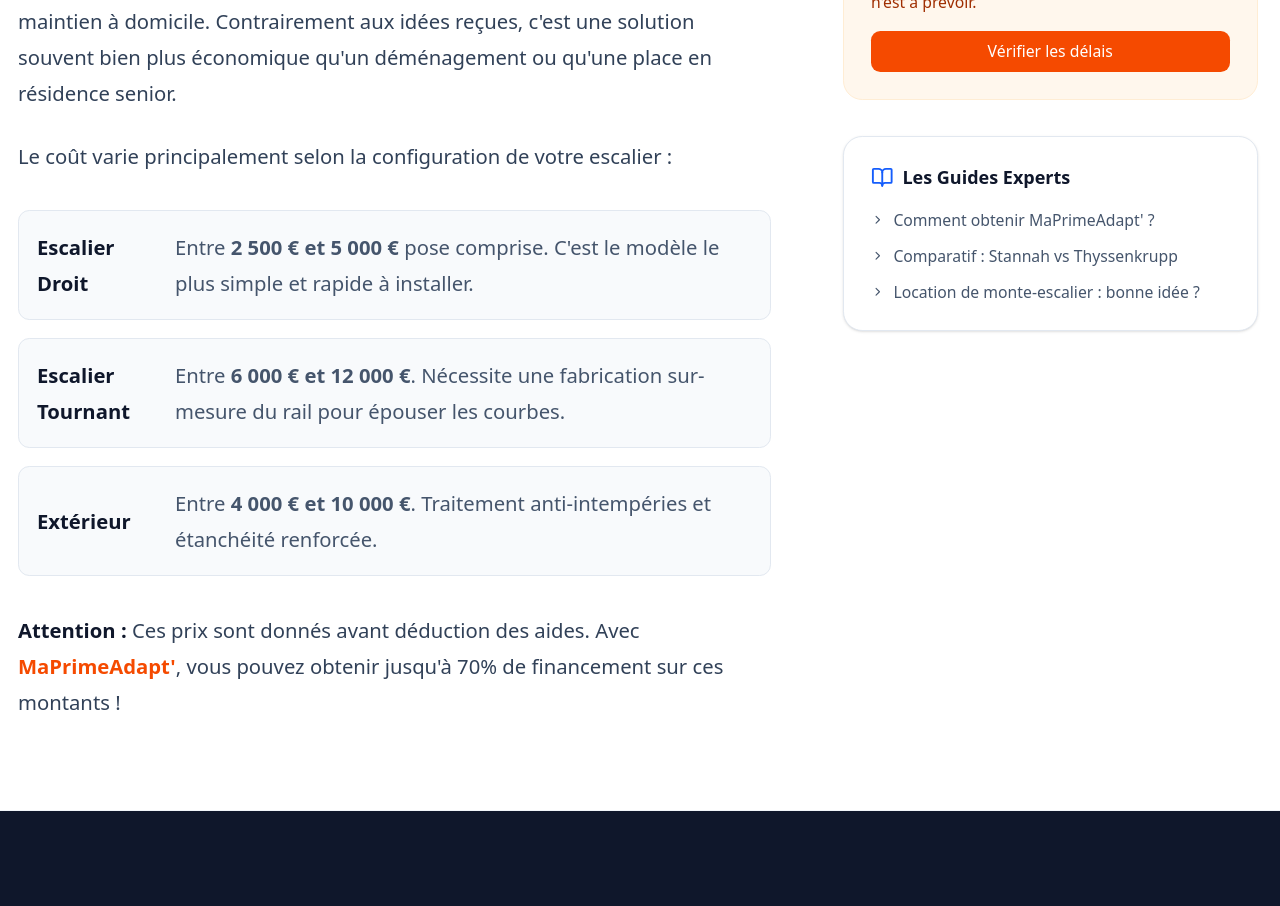
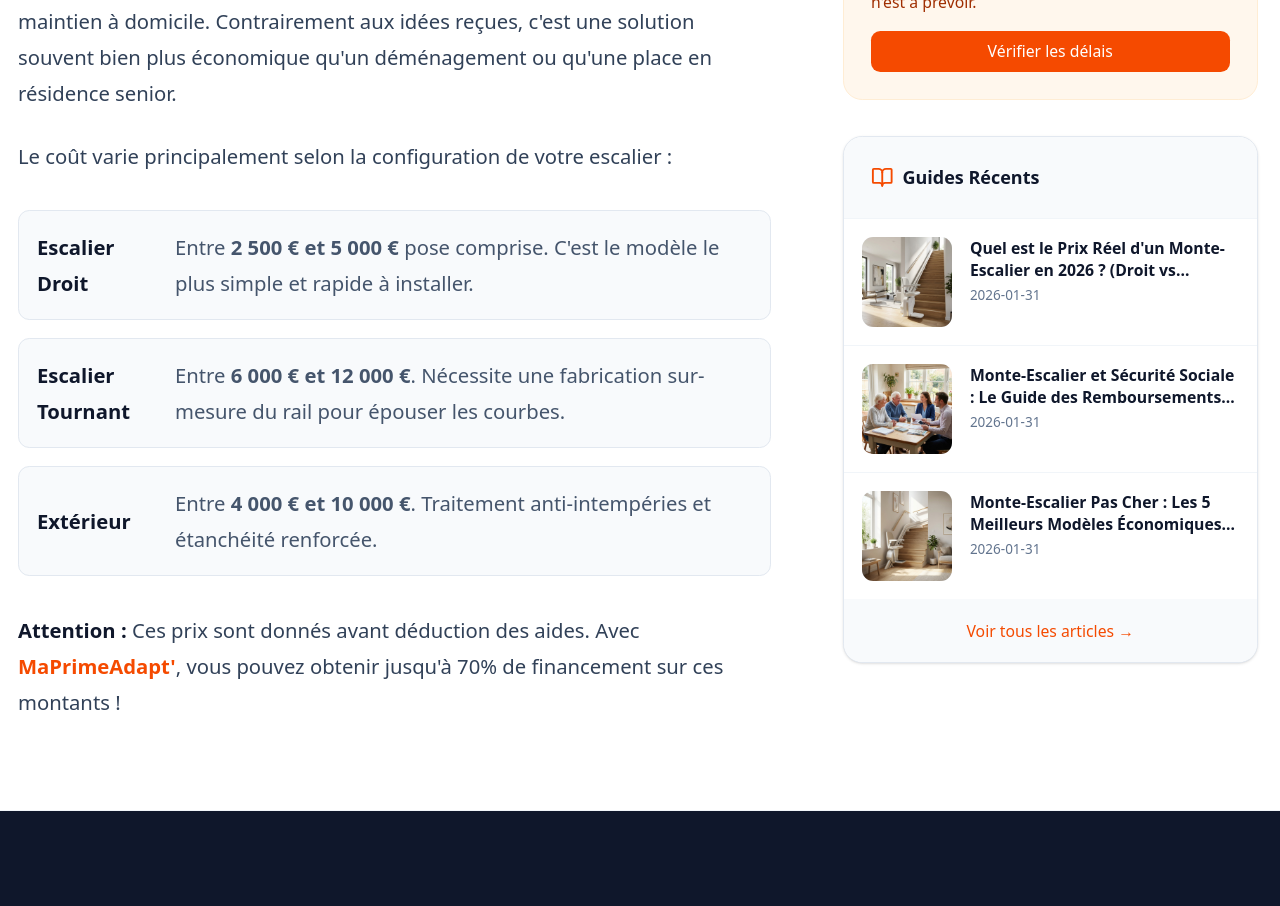
Before and after one commit to baguettecroissant/cout-monte-escalier.fr, a Next.js app: page / in a window 1280 px wide. Shown: the part 1700-2606 px from the top of the page. Built offline with nearby package versions, Linux system fonts and the light colour scheme.

Commit message:
feat: replace static home guides with dynamic latest articles widget

```diff
--- a/src/app/page.tsx
+++ b/src/app/page.tsx
@@ -3,6 +3,7 @@ import Image from "next/image";
 import { Button } from "@/components/ui/button";
 import { ArrowRight, CheckCircle, Shield, Star, MapPin, Euro, Clock, HeartHandshake, BookOpen } from "lucide-react";
 import { Accordion, AccordionContent, AccordionItem, AccordionTrigger } from "@/components/ui/accordion";
+import { getAllGuides } from "@/data/guides-content";
 
 export default function Home() {
   return (
@@ -162,27 +163,43 @@ export default function Home() {
             </div>
 
             {/* Sidebar Widget 2 - Guides */}
-            <div className="bg-white border border-slate-200 p-6 rounded-2xl shadow-sm">
-              <h3 className="font-bold text-slate-900 mb-4 flex items-center gap-2">
-                <BookOpen className="h-5 w-5 text-blue-600" /> Les Guides Experts
-              </h3>
-              <ul className="space-y-3">
-                <li>
-                  <Link href="/guides" className="text-sm text-slate-600 hover:text-orange-600 font-medium flex items-center gap-2">
-                    <ChevronRight className="h-3 w-3" /> Comment obtenir MaPrimeAdapt' ?
+            <div className="bg-white border border-slate-200 rounded-2xl shadow-sm overflow-hidden">
+              <div className="p-6 border-b border-slate-100 bg-slate-50">
+                <h3 className="font-bold text-slate-900 flex items-center gap-2">
+                  <BookOpen className="h-5 w-5 text-orange-600" /> Guides Récents
+                </h3>
+              </div>
+              <div className="divide-y divide-slate-100">
+                {getAllGuides().slice(0, 3).map((guide) => (
+                  <Link key={guide.slug} href={`/guides/${guide.slug}`} className="flex gap-4 p-4 hover:bg-slate-50 transition-colors group">
+                    <div className="relative w-20 h-20 flex-shrink-0 rounded-lg overflow-hidden bg-slate-100">
+                      {guide.image ? (
+                        <Image
+                          src={guide.image}
+                          alt={guide.title}
+                          fill
+                          className="object-cover group-hover:scale-110 transition-transform duration-500"
+                        />
+                      ) : (
+                        <div className="w-full h-full flex items-center justify-center text-slate-300">
+                          <BookOpen className="h-8 w-8" />
+                        </div>
+                      )}
+                    </div>
+                    <div className="flex-1">
+                      <h4 className="text-sm font-bold text-slate-900 group-hover:text-orange-600 transition-colors line-clamp-2 mb-1">
+                        {guide.title}
+                      </h4>
+                      <p className="text-xs text-slate-500">{guide.date}</p>
+                    </div>
                   </Link>
-                </li>
-                <li>
-                  <Link href="/guides" className="text-sm text-slate-600 hover:text-orange-600 font-medium flex items-center gap-2">
-                    <ChevronRight className="h-3 w-3" /> Comparatif : Stannah vs Thyssenkrupp
-                  </Link>
-                </li>
-                <li>
-                  <Link href="/guides" className="text-sm text-slate-600 hover:text-orange-600 font-medium flex items-center gap-2">
-                    <ChevronRight className="h-3 w-3" /> Location de monte-escalier : bonne idée ?
-                  </Link>
-                </li>
-              </ul>
+                ))}
+              </div>
+              <div className="p-4 bg-slate-50 text-center">
+                <Link href="/guides" className="text-sm font-medium text-orange-600 hover:text-orange-700">
+                  Voir tous les articles →
+                </Link>
+              </div>
             </div>
           </div>
         </div>
```
